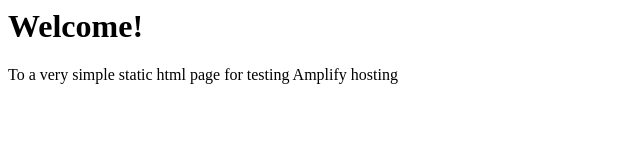
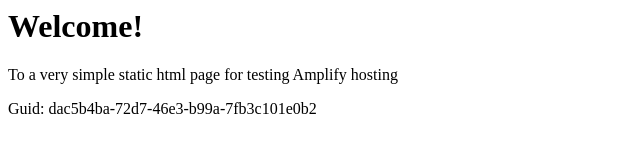
Before and after one commit to aws-aemilia-gru/Github-PR-Commit-Integration-Test-DoNotTouch-GithubWebhookPreviewCanaryTest-v1-prod-sa-east-1, a website: page src/index.html in a window 1280 px wide. Shown: the whole page, without its empty margins (0-640 px from the left). Drawn offline with Linux system fonts and the light colour scheme.

Commit message:
commit from integ tests

```diff
--- a/src/index.html
+++ b/src/index.html
@@ -1,3 +1,5 @@
+
+
 <html lang="en">
 
 <head>
@@ -10,6 +12,6 @@
 <body>
     <h1>Welcome!</h1>
     <p>To a very simple static html page for testing Amplify hosting</p>
-</body>
+    <p>Guid: dac5b4ba-72d7-46e3-b99a-7fb3c101e0b2</p></body>
 
 </html>
```
